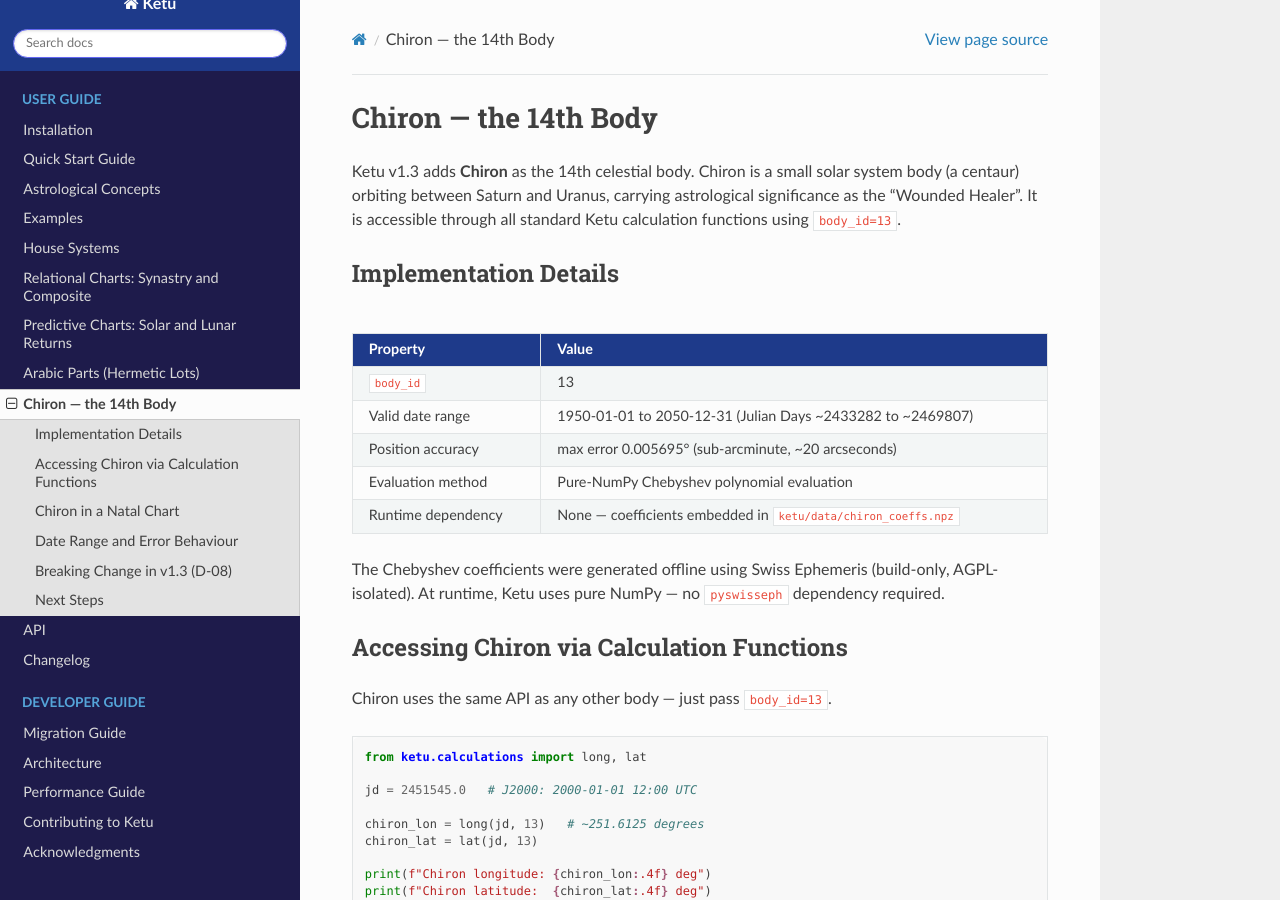
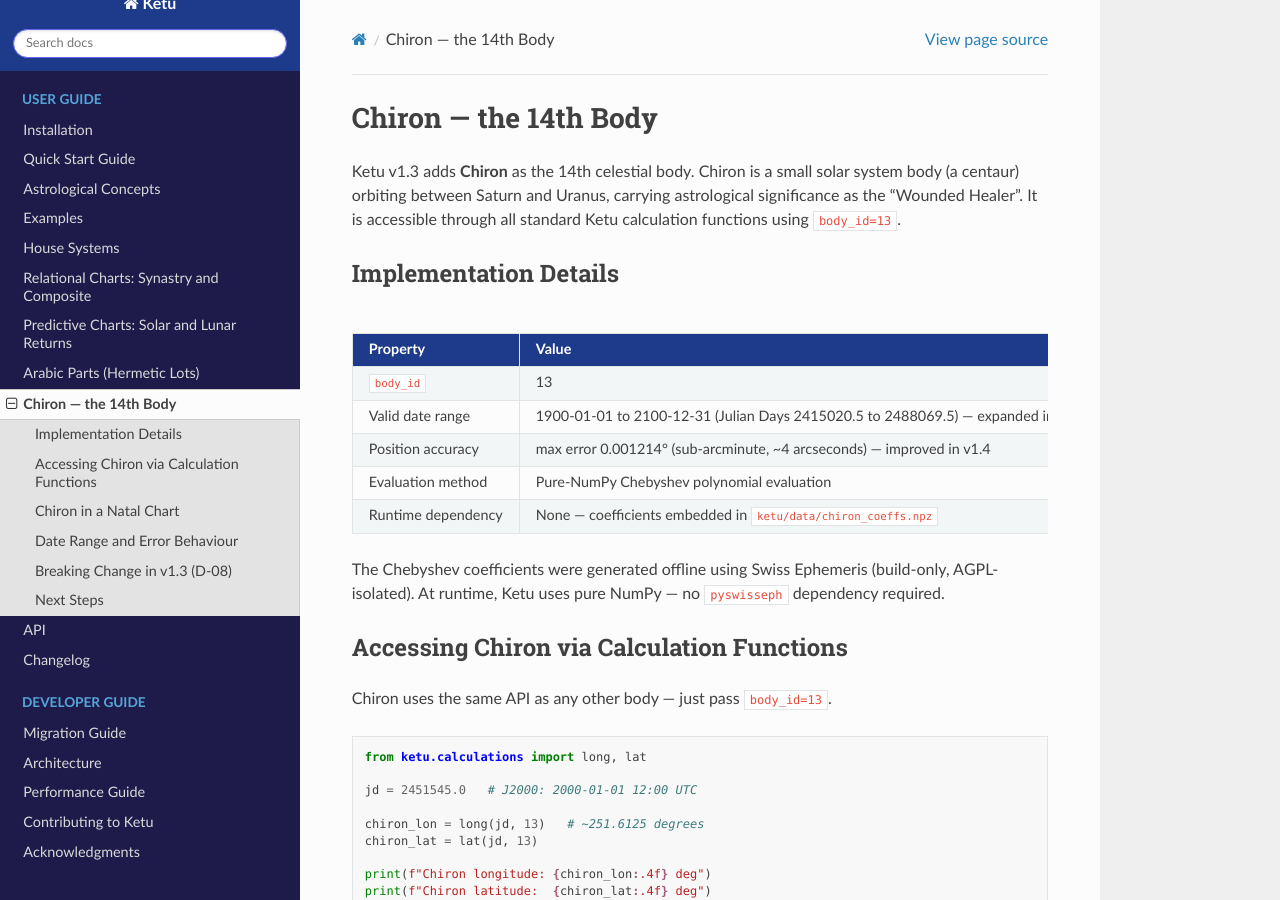
Before and after one commit to alkimya/ketu, a Sphinx documentation site: the page built from docs/source/chiron.md, in a window 1280 px wide and 900 px high. Built offline with Sphinx 7.4.7 and the Read the Docs theme 3.1.0, drawn with Linux system fonts in a browser that asks for light colours.

Commit message:
docs(31-05): update chiron.md Implementation Details table to v1.4 values
- Valid date range: 1950-2050 → 1900-2100 (JD 2415020.5 to 2488069.5)
- Position accuracy: 0.005695° (~20 arcsec) → 0.001214° (~4 arcsec)
- Both rows badged 'expanded/improved in v1.4'

```diff
--- a/docs/source/chiron.md
+++ b/docs/source/chiron.md
@@ -7,8 +7,8 @@
 | Property | Value |
 |---|---|
 | `body_id` | 13 |
-| Valid date range | 1950-01-01 to 2050-12-31 (Julian Days ~2433282 to ~2469807) |
-| Position accuracy | max error 0.005695° (sub-arcminute, ~20 arcseconds) |
+| Valid date range | 1900-01-01 to 2100-12-31 (Julian Days 2415020.5 to 2488069.5) — expanded in v1.4 |
+| Position accuracy | max error 0.001214° (sub-arcminute, ~4 arcseconds) — improved in v1.4 |
 | Evaluation method | Pure-NumPy Chebyshev polynomial evaluation |
 | Runtime dependency | None — coefficients embedded in `ketu/data/chiron_coeffs.npz` |
 
```
